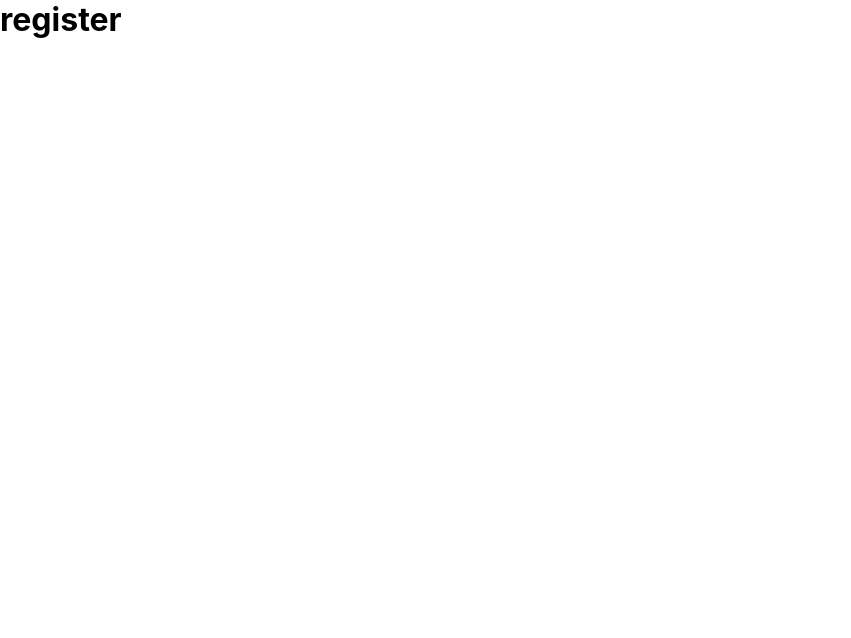
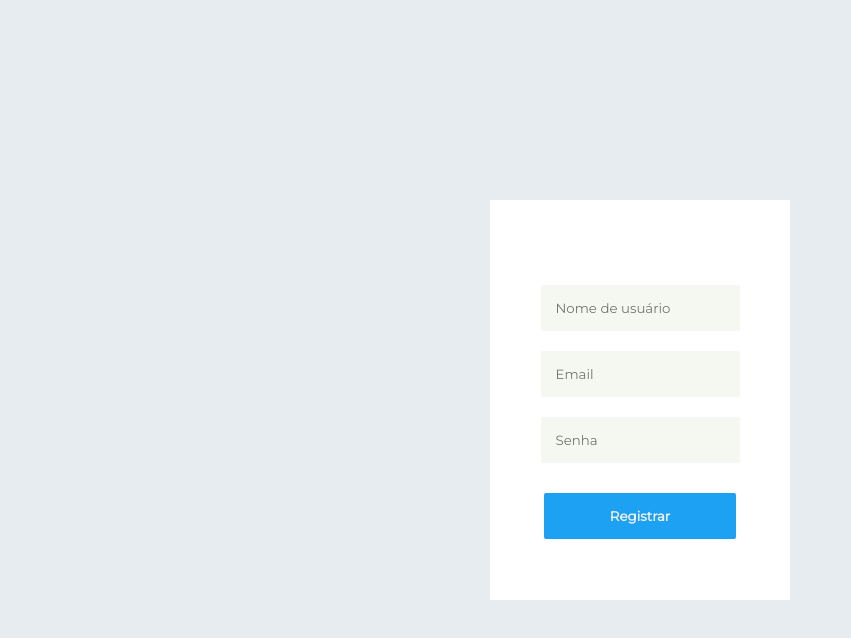
Before and after one commit to PoorlyDefinedBehaviour/twillian, a React (Create React App) app: page /register in a window 1280 px wide. Shown: the top 638 px of the page, without its empty margins (0-851 px from the left). Built offline with nearby package versions, Linux system fonts and the light colour scheme.

Commit message:
adds base for register page

```diff
--- a/src/index.css
+++ b/src/index.css
@@ -1,8 +1,11 @@
+@import url("https://fonts.googleapis.com/css?family=Montserrat&display=swap");
+
 * {
   margin: 0;
   padding: 0;
   box-sizing: border-box;
   text-decoration: none;
+  border: none;
 }
 
 body {
--- /dev/null
+++ b/src/pages/Register/index.js
@@ -0,0 +1,47 @@
+import React, { useState } from "react";
+
+import {
+  Container,
+  UsernameInput,
+  EmailInput,
+  PasswordInput,
+  RegisterButton,
+  RegisterForm,
+  PageBox
+} from "./styles";
+
+export default function Register() {
+  const [username, setUsername] = useState("");
+  const [email, setEmail] = useState("");
+  const [password, setPassword] = useState("");
+
+  const handleSubmit = event => {
+    event.preventDefault();
+    console.log(username, email, password);
+  };
+
+  return (
+    <PageBox>
+      <Container>
+        <RegisterForm onSubmit={handleSubmit}>
+          <UsernameInput
+            placeholder="Nome de usuário"
+            value={username}
+            onChange={event => setUsername(event.target.value)}
+          />
+          <EmailInput
+            placeholder="Email"
+            value={email}
+            onChange={event => setEmail(event.target.value)}
+          />
+          <PasswordInput
+            placeholder="Senha"
+            value={password}
+            onChange={event => setPassword(event.target.value)}
+          />
+          <RegisterButton>Registrar</RegisterButton>
+        </RegisterForm>
+      </Container>
+    </PageBox>
+  );
+}
--- /dev/null
+++ b/src/pages/Register/styles.js
@@ -0,0 +1,60 @@
+import styled from "styled-components";
+
+export const PageBox = styled.div`
+  width: 100%;
+  height: 100vh;
+  background-color: #e6ecf0;
+  display: flex;
+  justify-content: center;
+  align-items: center;
+`;
+
+export const Container = styled.div`
+  background-color: #fff;
+  width: 300px;
+  height: 400px;
+  display: flex;
+  flex-direction: column;
+  align-items: center;
+`;
+
+export const RegisterForm = styled.form`
+  width: 80%;
+  text-align: center;
+  margin-top: 25%;
+`;
+
+export const UsernameInput = styled.input`
+  font-family: "montserrat", sans-serif;
+  background-color: #f5f8f1;
+  padding: 15px;
+  margin: 10px;
+  border-radius: 2px;
+`;
+
+export const EmailInput = styled.input`
+  font-family: "montserrat", sans-serif;
+  background-color: #f5f8f1;
+  padding: 15px;
+  margin: 10px;
+  border-radius: 2px;
+`;
+
+export const PasswordInput = styled.input`
+  font-family: "montserrat", sans-serif;
+  background-color: #f5f8f1;
+  padding: 15px;
+  margin: 10px;
+  border-radius: 2px;
+`;
+
+export const RegisterButton = styled.button`
+  font-family: "montserrat", sans-serif;
+  font-weight: bold;
+  width: 80%;
+  color: #f1f1f1;
+  background-color: #1da1f2;
+  padding: 15px;
+  margin-top 20px;
+  border-radius: 2px;
+`;
--- a/src/routes.js
+++ b/src/routes.js
@@ -1,12 +1,13 @@
 import React from "react";
 import { BrowserRouter, Route, Switch, Redirect } from "react-router-dom";
+import Register from "./pages/Register";
 
 export default function Routes() {
   return (
     <BrowserRouter>
       <Switch>
         <Route exact path="/" component={() => <h1>hello world</h1>} />
-        <Route path="/register" component={() => <h1>register</h1>} />
+        <Route path="/register" component={() => <Register />} />
         <Route path="/login" component={() => <h1>login</h1>} />
       </Switch>
     </BrowserRouter>
```
